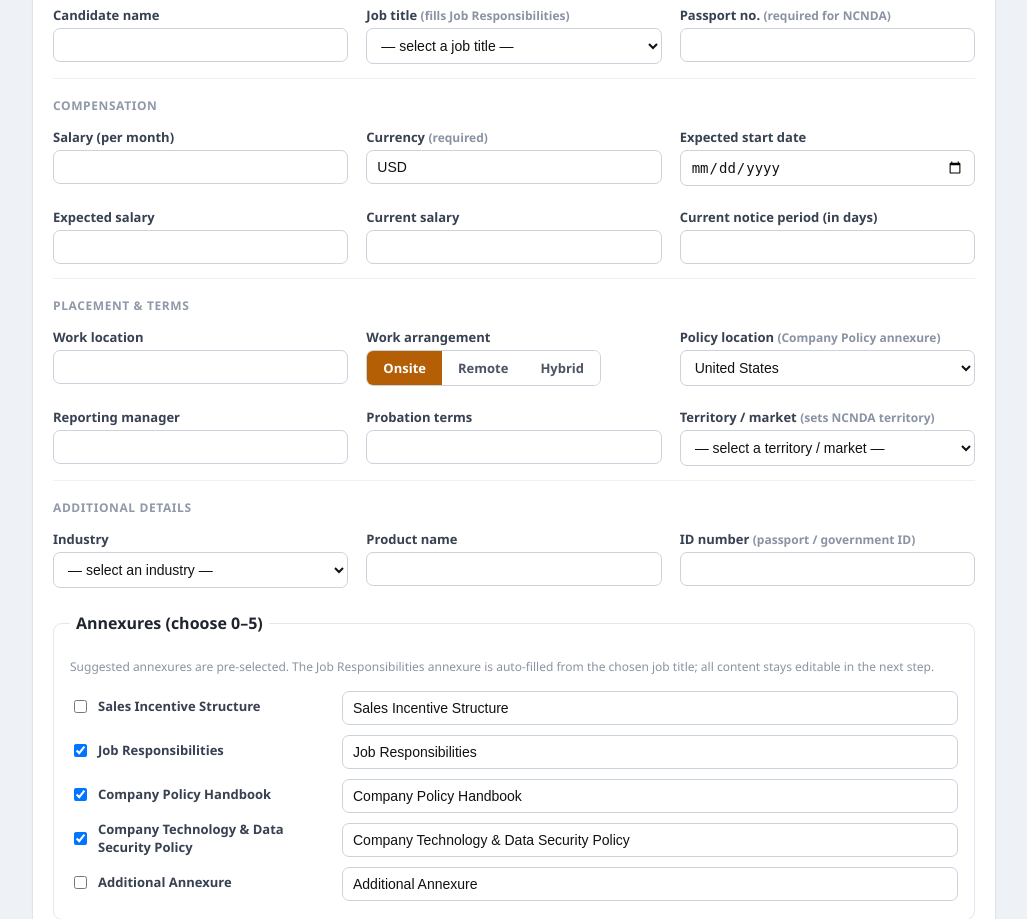
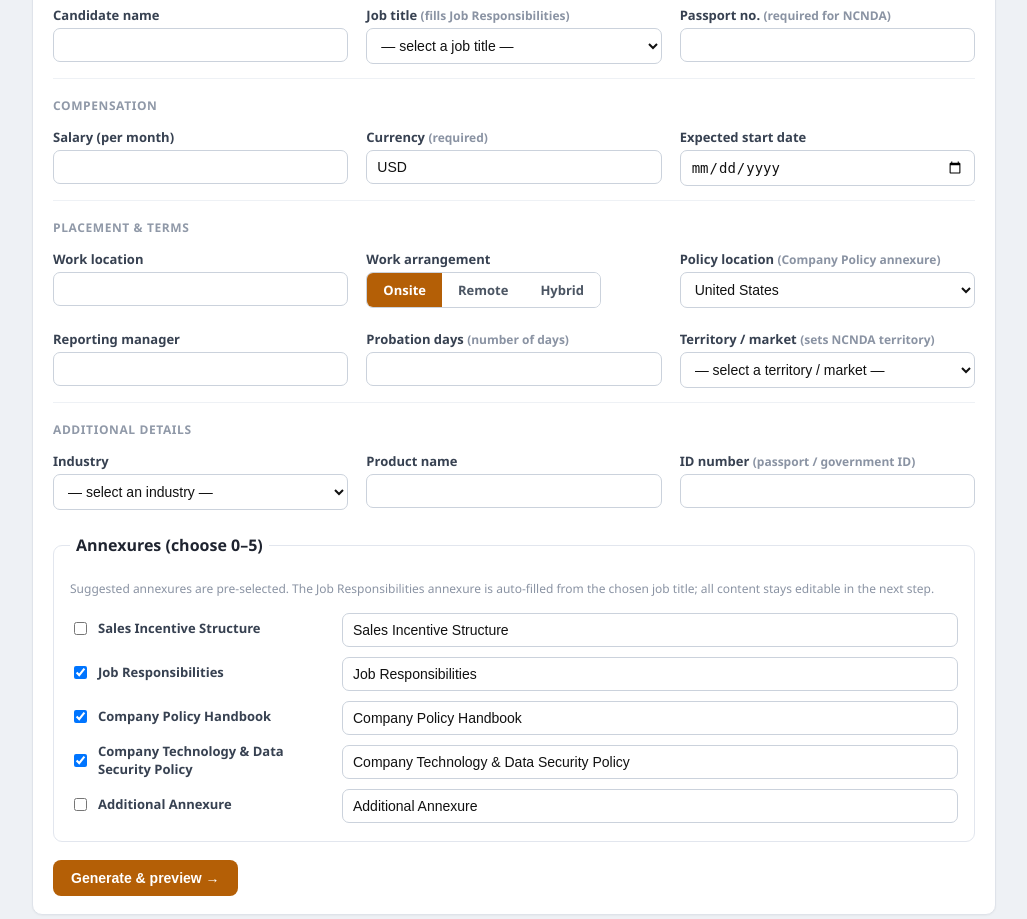
Before and after one commit to fariha-fouress/fss-hrdocs, a Flask app: page /dashboard in a window 1280 px wide. Shown: the part 366-1285 px from the top of the page, without its empty margins (126-1153 px from the left). Run offline with Flask 3, Linux system fonts and the light colour scheme; the visitor is signed in with stand-in values (Sample User, id 1); data that the repository does not hold is empty.

Commit message:
Remove expected/current salary + notice period fields; probation as days; policy handbook per location with Bangladesh added and custom-fillable Other

```diff
--- a/app/documents/builder.py
+++ b/app/documents/builder.py
@@ -48,6 +48,15 @@ def _work_mode_line(form):
     mode = (form.get("work_mode") or "onsite").capitalize()
     loc = form.get("work_location") or "[work location]"
     return mode, loc
+
+
+def _probation(form, default="sixty (60) days"):
+    """Probation is entered as a number of days; render it as 'N days'. Falls
+    back to any free text entered, else the default."""
+    val = (form.get("probation") or "").strip()
+    if not val:
+        return default
+    return f"{val} days" if val.isdigit() else val
 
 
 def build(form):
@@ -112,7 +121,10 @@ def _render_annexures(form, ent, person_noun, pay_noun, pay_noun_cap):
         if kind == "responsibilities" and form.get("responsibilities_html"):
             body = a.get("body") or form["responsibilities_html"]
         elif kind == "policy" and form.get("policy_location"):
-            body = a.get("body") or ph.get_policy_html(form["policy_location"], ctx) or annex.body_html(kind, ctx)
+            body = (a.get("body")
+                    or ph.get_policy_html(form["policy_location"], ctx,
+                                          form.get("policy_location_label"))
+                    or annex.body_html(kind, ctx))
         else:
             body = a.get("body") or annex.body_html(kind, ctx)
         ack = acknowledgement_block(candidate, roman, title, person_noun)
@@ -137,7 +149,7 @@ def _offer_letter(form, ent):
     candidate = form.get("candidate", "")
     role = form.get("role", "[role/title]")
     mode, loc = _work_mode_line(form)
-    probation = form.get("probation") or "sixty (60) days"
+    probation = _probation(form)
     tags = []
 
     header = editable(
@@ -295,7 +307,7 @@ def _service_agreement(form, ent):
         "As per applicable law (please refer to the Service Engagement Policy annexure).")))
     terms.append(editable(numbered_term(
         5, "Probation",
-        f'{esc(form.get("probation") or "Sixty (60) days")} from the date of commencement.')))
+        f'{esc(_probation(form, default="Sixty (60) days"))} from the date of commencement.')))
     terms.append(editable(numbered_term(
         6, "Notice Period",
         "24 hours during probation; 30 calendar days post-probation by either party, or "
--- a/app/documents/policy_handbooks.py
+++ b/app/documents/policy_handbooks.py
@@ -19,7 +19,8 @@ POLICY_LOCATIONS = [
     ("vietnam", "Vietnam"),
     ("thailand", "Thailand"),
     ("china", "China"),
-    ("other", "Other / generic"),
+    ("bangladesh", "Bangladesh"),
+    ("other", "Other — custom"),
 ]
 
 
@@ -134,14 +135,25 @@ HANDBOOKS = {
     "china": _standard("China — Labour Contract Law of the PRC",
                        "the Labour Contract Law of the PRC",
                        noncompete_law="the laws of the People's Republic of China"),
+    "bangladesh": _standard("Bangladesh — Bangladesh Labour Act, 2006",
+                            "the Bangladesh Labour Act, 2006",
+                            noncompete_law="the laws of the People's Republic of Bangladesh"),
     "other": _standard("Company Policy Handbook — applicable local labour law",
                        "applicable local labour law",
                        noncompete_law="applicable local law"),
 }
 
 
-def get_policy_html(location, ctx):
-    tpl = HANDBOOKS.get(location)
+def get_policy_html(location, ctx, custom_label=None):
+    """Return the handbook HTML for a policy location. When location is 'other'
+    and a custom label is supplied, the handbook is built for that named
+    jurisdiction so the free-typed location flows into the document."""
+    if location == "other" and custom_label:
+        tpl = _standard(f"{custom_label} — applicable local labour law",
+                        f"the applicable labour law of {custom_label}",
+                        noncompete_law=f"the applicable law of {custom_label}")
+    else:
+        tpl = HANDBOOKS.get(location)
     if not tpl:
         return None
     return (tpl.replace("__PERSON__", ctx.get("person_noun", "Employee"))
--- a/app/routes.py
+++ b/app/routes.py
@@ -93,6 +93,8 @@ def _parse_form():
     entity_key = f.get("entity")
     policy_location = f.get("policy_location", "").strip() or (
         ENTITIES.get(entity_key, {}).get("country", "") if entity_key else "")
+    policy_location_label = (f.get("policy_location_custom", "").strip()
+                             if policy_location == "other" else "")
     employment = f.get("employment") or (
         "contractor" if doc_type == "service_agreement" else "employee")
     selected = f.getlist("annex")
@@ -108,6 +110,7 @@ def _parse_form():
         "doc_type": doc_type,
         "entity": entity_key,
         "policy_location": policy_location,
+        "policy_location_label": policy_location_label,
         "candidate": f.get("candidate", "").strip(),
         "role": role_val,
         "job_key": job_key,
@@ -129,9 +132,6 @@ def _parse_form():
                      else f.get("industry", "").strip()),
         "product_name": f.get("product_name", "").strip(),
         "id_number": f.get("id_number", "").strip(),
-        "notice_period_days": f.get("notice_period_days", "").strip(),
-        "expected_salary": f.get("expected_salary", "").strip(),
-        "current_salary": f.get("current_salary", "").strip(),
         "signatory": f.get("signatory", "swarit"),
         "agreement_date": f.get("agreement_date", "").strip(),
         "letter_date": f.get("letter_date", "").strip() or date.today().isoformat(),
--- a/app/templates/dashboard.html
+++ b/app/templates/dashboard.html
@@ -87,17 +87,6 @@
         <input type="date" name="start_date">
       </label>
     </div>
-    <div class="grid">
-      <label>Expected salary
-        <input type="text" name="expected_salary">
-      </label>
-      <label>Current salary
-        <input type="text" name="current_salary">
-      </label>
-      <label>Current notice period (in days)
-        <input type="text" name="notice_period_days">
-      </label>
-    </div>
   </div>
 
   <div class="form-section">
@@ -120,14 +109,16 @@
         <select name="policy_location" id="policy_location">
           {% for k, l in policy_locations %}<option value="{{ k }}">{{ l }}</option>{% endfor %}
         </select>
+        <input type="text" name="policy_location_custom" id="policy_location_custom"
+               style="display:none; margin-top:6px">
       </label>
     </div>
     <div class="grid">
       <label>Reporting manager
         <input type="text" name="reporting_manager">
       </label>
-      <label>Probation terms
-        <input type="text" name="probation">
+      <label>Probation days <span class="hint">(number of days)</span>
+        <input type="text" name="probation" inputmode="numeric">
       </label>
       <label>Territory / market <span class="hint">(sets NCNDA territory)</span>
         <select name="territory" id="territory">
@@ -259,6 +250,15 @@
   policy.addEventListener('change', () => { policy.dataset.touched = '1'; });
   entity.addEventListener('change', syncPolicy);
 
+  const policyCustom = document.getElementById('policy_location_custom');
+  function syncPolicyCustom() {
+    const other = policy.value === 'other';
+    policyCustom.style.display = other ? '' : 'none';
+    if (other) policyCustom.focus();
+  }
+  policy.addEventListener('change', syncPolicyCustom);
+  entity.addEventListener('change', syncPolicyCustom);
+
   const industry = document.getElementById('industry');
   const industryCustom = document.getElementById('industry_custom');
   function syncIndustry() {
@@ -311,7 +311,7 @@
     if (cb) cb.checked = true;
   });
 
-  syncCurrency(); syncPolicy(); syncIndustry(); syncTerritory(); syncDocType(); syncCustom(); syncSalesAnnex();
+  syncCurrency(); syncPolicy(); syncPolicyCustom(); syncIndustry(); syncTerritory(); syncDocType(); syncCustom(); syncSalesAnnex();
 })();
 </script>
 {% endblock %}
```
